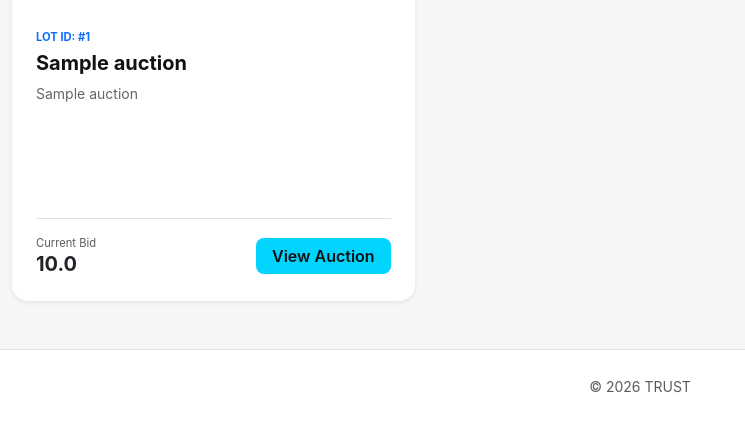
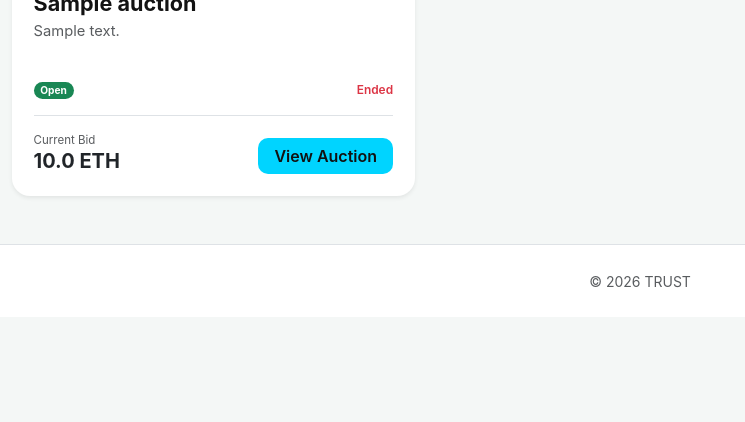
Before and after one commit to jorgemar723/-trust-auction-system, a Flask app: page / in a window 1280 px wide. Shown: the part 808-1230 px from the top of the page, without its empty margins (0-745 px from the left). After the commit the page ends 1096 px from the top, so only its background shows below. Run offline with Flask 3, Linux system fonts and the light colour scheme; grey boxes marked "Sample" are stand-in pictures; a database or web service that is not in the repository returns one stand-in record (values such as "Sample title"); some libraries are stand-ins or nearby versions.

Commit message:
Squash of PROJ-128 branch: (pull request #32)
Feature/PROJ-128 improve auction card layout

* PROJ-128: improve auction card layout and marketplace card styling

* PROJ-128: fix auction expiration timezone handling

```diff
--- a/flask_app.py
+++ b/flask_app.py
@@ -50,18 +50,51 @@ except Exception as e:
     _backend_import_error = str(e)
 
 
-def to_seconds(date_string: str) -> int:
-    # Parse as naive local time (what browser sends)
+def parse_local_datetime_to_utc(date_string: str) -> datetime:
+    # Browser sends a naive local datetime string like "2026-04-08T19:30"
     local_dt = datetime.strptime(date_string, "%Y-%m-%dT%H:%M")
 
-    # Attach local timezone automatically
-    local_dt = local_dt.replace(tzinfo=datetime.now().astimezone().tzinfo)
+    # Attach the current local timezone
+    local_tz = datetime.now().astimezone().tzinfo
+    local_dt = local_dt.replace(tzinfo=local_tz)
 
-    # Now convert to UTC explicitly
-    utc_dt = local_dt.astimezone(timezone.utc)
+    # Convert to UTC for consistent storage and blockchain timing
+    return local_dt.astimezone(timezone.utc)
 
+
+def to_seconds(date_string: str) -> int:
+    utc_dt = parse_local_datetime_to_utc(date_string)
     return int(utc_dt.timestamp())
 
+
+def format_time_remaining(expires_at):
+    if not expires_at:
+        return "Ended"
+
+    now = datetime.now().astimezone()
+
+    # Handle string timestamps safely
+    if isinstance(expires_at, str):
+        try:
+            expires_at = datetime.fromisoformat(expires_at)
+        except ValueError:
+            return "Ended"
+
+    # If DB time is naive, assume local timezone
+    if expires_at.tzinfo is None:
+        expires_at = expires_at.replace(tzinfo=now.tzinfo)
+
+    diff = expires_at - now
+    total_seconds = int(diff.total_seconds())
+
+    if total_seconds <= 0:
+        return "Ended"
+
+    hours = total_seconds // 3600
+    minutes = (total_seconds % 3600) // 60
+    seconds = total_seconds % 60
+
+    return f"{hours:02}:{minutes:02}:{seconds:02}"
 
 
 def error_json(code: str, message: str, details: str | None = None, http_status: int = 500):
@@ -85,10 +118,8 @@ def index():
     formatted_auctions = []
     for row in raw_auctions:
         images = row[4]
-        # Grab the first image to use as the thumbnail, if one exists
         image_url = images[0] if images and len(images) > 0 else ""
 
-        # Use the highest_bid if it exists, otherwise fall back to starting_bid
         current_bid = row[9] if row[9] is not None else row[8]
 
         formatted_auctions.append({
@@ -96,7 +127,8 @@ def index():
             "title": row[2],
             "description": row[3],
             "image": image_url,
-            "current_bid": float(current_bid)
+            "current_bid": float(current_bid),
+            "time_remaining": format_time_remaining(row[6])
         })
 
     return render_template("index.html", auctions=formatted_auctions)
@@ -215,7 +247,8 @@ def view_watchlist():
                 "title": row[2],
                 "description": row[3],
                 "image": image_url,
-                "current_bid": float(current_bid)
+                "current_bid": float(current_bid),
+                "time_remaining": format_time_remaining(row[6])
             })
 
     db.close()
@@ -259,10 +292,7 @@ def my_auctions():
     formatted_auctions = []
     for row in raw_auctions:
         images = row[4]
-        # Grab the first image to use as the thumbnail, if one exists
         image_url = images[0] if images and len(images) > 0 else ""
-
-        # Use the highest_bid if it exists, otherwise fall back to starting_bid
         current_bid = row[9] if row[9] is not None else row[8]
 
         formatted_auctions.append({
@@ -270,10 +300,12 @@ def my_auctions():
             "title": row[2],
             "description": row[3],
             "image": image_url,
-            "current_bid": float(current_bid)
+            "current_bid": float(current_bid),
+            "time_remaining": format_time_remaining(row[6])
         })
 
     return render_template("my_auctions.html", auctions=formatted_auctions)
+
 
 # ================= AUCTION STATE =================
 @app.route("/api/state/<int:auction_id>")
@@ -333,8 +365,9 @@ def create_auction():
         created_at = datetime.now(timezone.utc)
         seller_id = session["user_id"]
 
-        #TODO fix time zone issue
-        result_seconds = to_seconds(expires_at) - int(created_at.timestamp())
+        expires_at_utc = parse_local_datetime_to_utc(expires_at)
+        result_seconds = int(expires_at_utc.timestamp()) - int(created_at.timestamp())
+
         if result_seconds <= 0:
             flash("Invalid auction time. Please select a future time.", "danger")
             return redirect(url_for("create_auction"))
@@ -363,7 +396,7 @@ def create_auction():
             starting_bid=starting_bid,
             image_urls=image_urls,
             created_at=created_at,
-            expires_at=expires_at,
+            expires_at=expires_at_utc,
             seller_id=seller_id,
             contract_address=contract_address,
             tx_hash=tx_hash
@@ -451,6 +484,7 @@ def edit_auction(auction_id):
     db.close()
     return render_template("edit_auction.html", auction=auction)
 
+
 # ================= REGISTER =================
 @app.route("/register", methods=["GET", "POST"])
 def register():
--- a/static/css/style.css
+++ b/static/css/style.css
@@ -136,7 +136,7 @@ main.container {
     color: #111 !important;
 }
 
-/* Marketplace section spacing */
+/* Marketplace section */
 .marketplace-header h2 {
     font-weight: 800;
     color: var(--trust-dark);
@@ -146,74 +146,107 @@ main.container {
     color: var(--trust-muted);
 }
 
-/* Auction Card */
+/* ========================= */
+/* 🔥 FIXED AUCTION CARD 🔥 */
+/* ========================= */
+
 .auction-card {
-    aspect-ratio: 1 / 1.5;
     display: flex;
     flex-direction: column;
     overflow: hidden;
     background: #ffffff;
     border: 1px solid rgba(0,0,0,0.05);
-    border-radius: 16px;
-    transition: all 0.3s cubic-bezier(0.25, 0.8, 0.25, 1);
+    border-radius: 18px;
+    transition: all 0.25s ease;
+    height: 100%;
 }
 
 .auction-card:hover {
-    transform: translateY(-10px);
-    box-shadow: 0 20px 40px rgba(0,0,0,0.12);
+    transform: translateY(-6px);
+    box-shadow: 0 18px 36px rgba(0,0,0,0.12);
     border-color: var(--trust-cyan);
 }
 
+/* Image */
 .card-img-container {
-    flex: 0 0 50%;
     width: 100%;
+    height: 240px;
     overflow: hidden;
     position: relative;
+    flex-shrink: 0;
 }
 
 .card-img-top {
     width: 100%;
     height: 100%;
     object-fit: cover;
-    transition: transform 0.5s ease;
+    transition: transform 0.4s ease;
 }
 
 .auction-card:hover .card-img-top {
-    transform: scale(1.08);
+    transform: scale(1.05);
 }
 
+/* Body */
 .card-body {
-    flex: 0 0 50%;
     display: flex;
     flex-direction: column;
-    padding: 1.5rem;
+    padding: 1.35rem;
+    flex: 1;
 }
 
+/* Lot ID */
+.auction-lot-id {
+    font-size: 0.72rem;
+    letter-spacing: 0.04em;
+}
+
+/* Title */
 .card-title {
+    font-size: 1.35rem;
     font-weight: 700;
     color: var(--trust-dark);
+    margin-bottom: 0.35rem;
     white-space: nowrap;
     overflow: hidden;
     text-overflow: ellipsis;
 }
 
+/* Description */
 .card-text {
-    flex-grow: 1;
     color: #666;
+    font-size: 0.92rem;
+    line-height: 1.45;
     display: -webkit-box;
-    -webkit-line-clamp: 4;
+    -webkit-line-clamp: 2;
     -webkit-box-orient: vertical;
     overflow: hidden;
+    margin-bottom: 1rem;
+    min-height: 2.8rem;
 }
 
-/* TRUST Button */
+/* Meta (status + time) */
+.auction-meta {
+    font-size: 0.85rem;
+    margin-bottom: 1rem;
+}
+
+/* Bid label */
+.auction-label {
+    font-size: 0.72rem;
+}
+
+/* ========================= */
+/* BUTTON */
+/* ========================= */
+
 .btn-trust,
 .btn-primary {
     background-color: var(--trust-cyan) !important;
     border-color: var(--trust-cyan) !important;
     color: #111 !important;
     font-weight: 600;
-    border-radius: 8px;
+    border-radius: 10px;
     transition: all 0.2s ease;
     border: none;
 }
@@ -225,7 +258,10 @@ main.container {
     color: #000 !important;
 }
 
-/* Auth Pages */
+/* ========================= */
+/* AUTH */
+/* ========================= */
+
 .auth-section {
     max-width: 1100px;
     margin: 0 auto;
@@ -257,7 +293,6 @@ main.container {
     background-color: var(--trust-cyan);
     border: none;
     color: #111;
-    transition: all 0.2s ease;
 }
 
 .auth-card .btn.btn-info:hover {
@@ -265,20 +300,14 @@ main.container {
     color: #000;
 }
 
-/* Responsive */
+/* ========================= */
+/* RESPONSIVE */
+/* ========================= */
+
 @media (max-width: 991px) {
     .navbar .nav-link {
         padding-left: 0;
         padding-right: 0;
-    }
-
-    .auction-card {
-        aspect-ratio: auto;
-    }
-
-    .card-img-container,
-    .card-body {
-        flex: unset;
     }
 
     .marketplace-hero-large {
--- a/templates/auction_card.html
+++ b/templates/auction_card.html
@@ -1,5 +1,5 @@
 <div class="col">
-        <div class="card auction-card border-0 shadow-sm">
+    <div class="card auction-card border-0 shadow-sm h-100">
 
         <div class="card-img-container">
             <img src="{{ url_for('static', filename=auction.image) }}"
@@ -7,21 +7,39 @@
                  alt="{{ auction.title }}">
         </div>
 
-            <div class="card-body">
+        <div class="card-body d-flex flex-column">
             <div>
-                    <small class="text-primary fw-bold text-uppercase" style="font-size: 0.7rem;">Lot ID: #{{ auction.id }}</small>
-                    <h5 class="card-title mt-1" title="{{ auction.title }}">{{ auction.title }}</h5>
-                    <p class="card-text small">
+                <small class="text-primary fw-bold text-uppercase auction-lot-id">
+                    Lot ID: #{{ auction.id }}
+                </small>
+
+                <h5 class="card-title mt-2 mb-1" title="{{ auction.title }}">
+                    {{ auction.title }}
+                </h5>
+
+                <p class="card-text text-muted small mb-3">
                     {{ auction.description }}
                 </p>
+
+                <div class="auction-meta d-flex justify-content-between align-items-center mb-3">
+                    <span class="auction-status badge rounded-pill text-bg-success">Open</span>
+                    {% if auction.time_remaining == "Ended" %}
+                        <small class="text-danger fw-semibold">Ended</small>
+                    {% else %}
+                        <small class="text-muted">Ends in {{ auction.time_remaining }}</small>
+                    {% endif %}
+                </div>
             </div>
 
-                <div class="mt-auto pt-3 border-top d-flex justify-content-between align-items-center">
+            <div class="mt-auto pt-3 border-top d-flex justify-content-between align-items-end">
                 <div>
-                        <small class="d-block text-muted" style="font-size: 0.7rem;">Current Bid</small>
-                        <span class="h5 fw-bold mb-0 text-dark">{{ auction.current_bid }}</span>
+                    <small class="d-block text-muted auction-label">Current Bid</small>
+                    <span class="h5 fw-bold mb-0 text-dark">{{ auction.current_bid }} ETH</span>
                 </div>
-                    <a href="/auction/{{ auction.id }}" class="btn btn-trust px-3">View Auction</a>
+
+                <a href="/auction/{{ auction.id }}" class="btn btn-trust px-3">
+                    View Auction
+                </a>
             </div>
         </div>
 
```
Also changed, not shown: db/PostgresDB.py (+63 -10 lines). Lines whose indentation alone changed are shown as unchanged.
